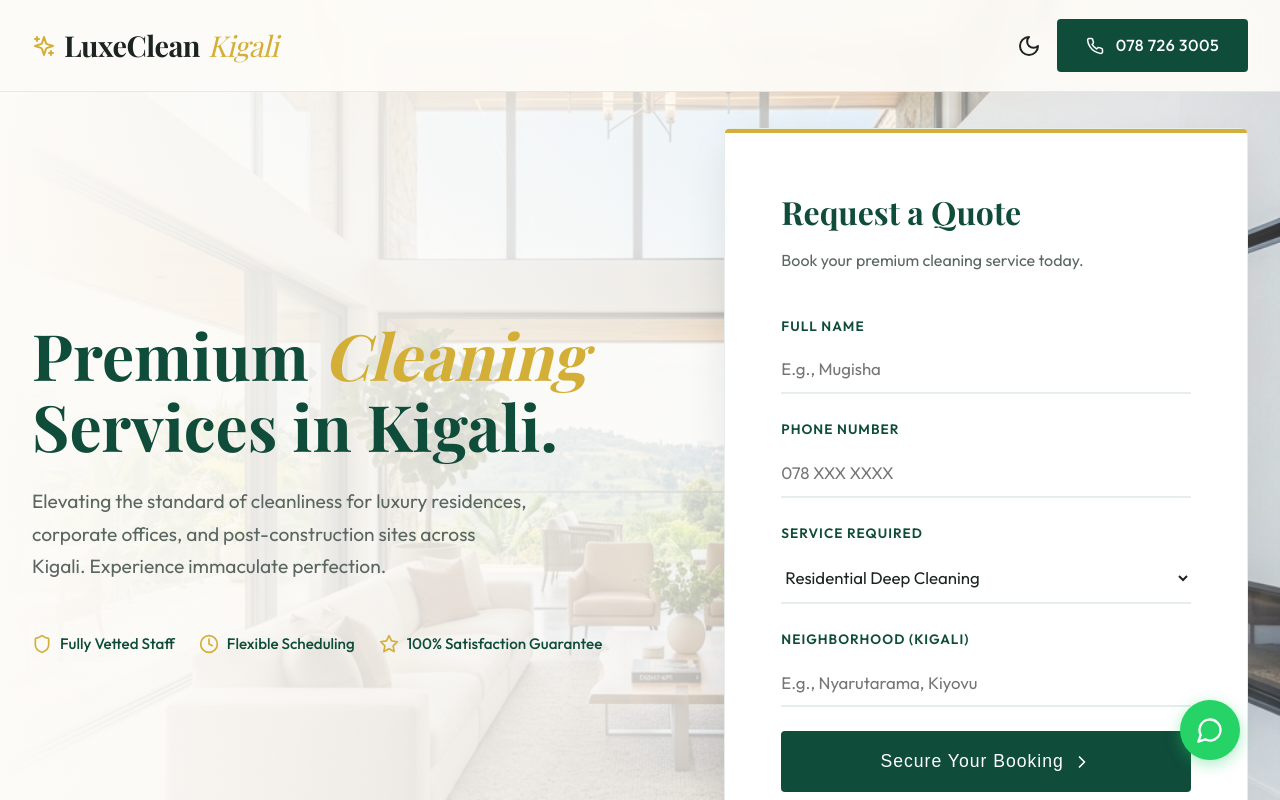
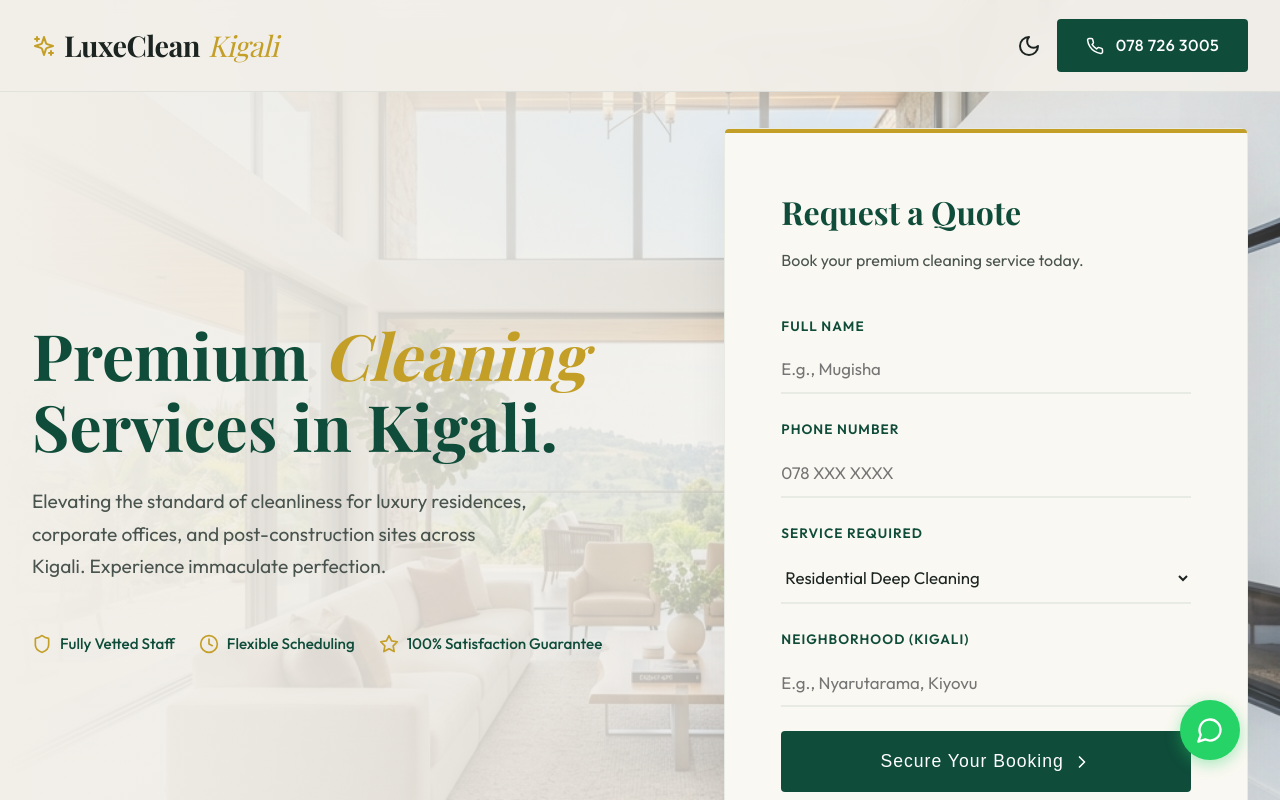
Before and after one commit to K4pel/luxeclean-kigali, a React (Vite) app: page / in a window 1280 px wide. Shown: the top 800 px of the page. Built offline with nearby package versions, Linux system fonts and the light colour scheme; a web font is replaced by a local one.

Commit message:
Soften the light theme to reduce harsh brightness

```diff
--- a/src/index.css
+++ b/src/index.css
@@ -1,17 +1,17 @@
 @import url('https://fonts.googleapis.com/css2?family=Playfair+Display:ital,wght@0,400;0,600;0,700;1,400&family=Outfit:wght@300;400;500;600&display=swap');
 
 :root {
-  --bg-color: #fdfbf7; /* Off-white luxury */
+  --bg-color: #f2efe9; /* Softer, warmer luxury beige */
   --text-primary: #1c2421; /* Deep forest slate */
-  --text-secondary: #5a6660;
+  --text-secondary: #4a544f;
   --primary-accent: #0f4c3a; /* Deep emerald/forest */
   --primary-accent-hover: #0a3629;
-  --gold-accent: #d4af37;
-  --surface-color: #ffffff;
-  --border-color: rgba(15, 76, 58, 0.1);
-  --header-bg: rgba(253, 251, 247, 0.95);
-  --shadow-sm: 0 4px 20px rgba(0, 0, 0, 0.05);
-  --shadow-lg: 0 20px 40px rgba(0, 0, 0, 0.08);
+  --gold-accent: #c49f27; /* Slightly deeper gold */
+  --surface-color: #faf8f2; /* Soft cream instead of pure white */
+  --border-color: rgba(15, 76, 58, 0.08);
+  --header-bg: rgba(242, 239, 233, 0.95);
+  --shadow-sm: 0 4px 20px rgba(0, 0, 0, 0.04);
+  --shadow-lg: 0 20px 40px rgba(0, 0, 0, 0.06);
 }
 
 body.dark-theme {
@@ -151,7 +151,7 @@ h1, h2, h3, h4, .serif {
   content: '';
   position: absolute;
   top: 0; left: 0; right: 0; bottom: 0;
-  background: linear-gradient(90deg, var(--bg-color) 0%, rgba(253, 251, 247, 0.8) 50%, rgba(253, 251, 247, 0.2) 100%);
+  background: linear-gradient(90deg, var(--bg-color) 0%, rgba(242, 239, 233, 0.8) 50%, rgba(242, 239, 233, 0.2) 100%);
   z-index: -1;
   transition: background 0.3s ease;
 }
```
